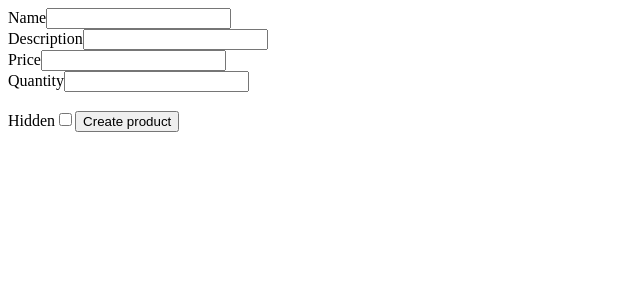
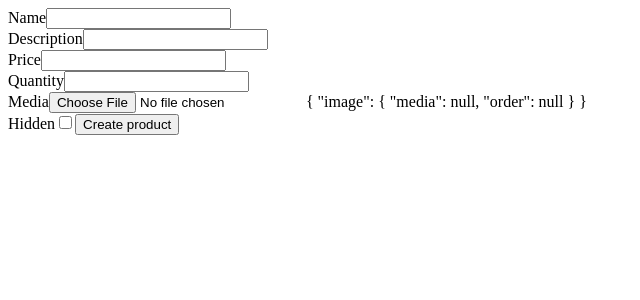
Before and after one commit to hardow2011/flavor_palace_frontend, a Nuxt app: page /products/create in a window 1280 px wide. Shown: the top 300 px of the page, without its empty margins (0-640 px from the left). Built offline with nearby package versions, Linux system fonts and the light colour scheme.

Commit message:
feat: capture image fle in formdata

```diff
--- a/components/ProductForm.vue
+++ b/components/ProductForm.vue
@@ -3,7 +3,7 @@
     <label for="product_name">Name</label>
     <input id="product_name" v-model="product.name">
     <br>
-    <div v-for="product_option in product.product_options_attributes">
+    <div v-for="(product_option, index) in product.product_options_attributes">
       <label for="product_description">Description</label>
       <input id="product_description" v-model="product_option.description">
       <br>
@@ -13,7 +13,9 @@
       <label for="product_quantity">Quantity</label>
       <input id="product_quantity" type="number" step="1" v-model="product_option.quantity">
       <br>
-      <br>
+      <label for="product_media">Media</label>
+      <input id="product_media" type="file" ref="file" @change="uploadFile($event, index)" alt="">
+      {{ product_option }}
     </div>
     <label for="product_hidden">Hidden</label>
     <input
@@ -21,11 +23,23 @@
         type="checkbox"
         v-model="product.hidden"
         true-value="true"
-        false-value="false" />
+        false-value="false"/>
     <button @click.prevent="$emit('publishProduct')">Create product</button>
   </form>
 </template>
 
 <script setup>
+
   const { product } = defineProps(['product'])
+
+  function uploadFile(event, product_option_index) {
+    let formData = new FormData();
+    let file = event.target.files[0]
+
+    formData.append('media', file)
+    formData.append('order', 1)
+
+    product.product_options_attributes[product_option_index].image = formData
+  }
+
 </script>
```
